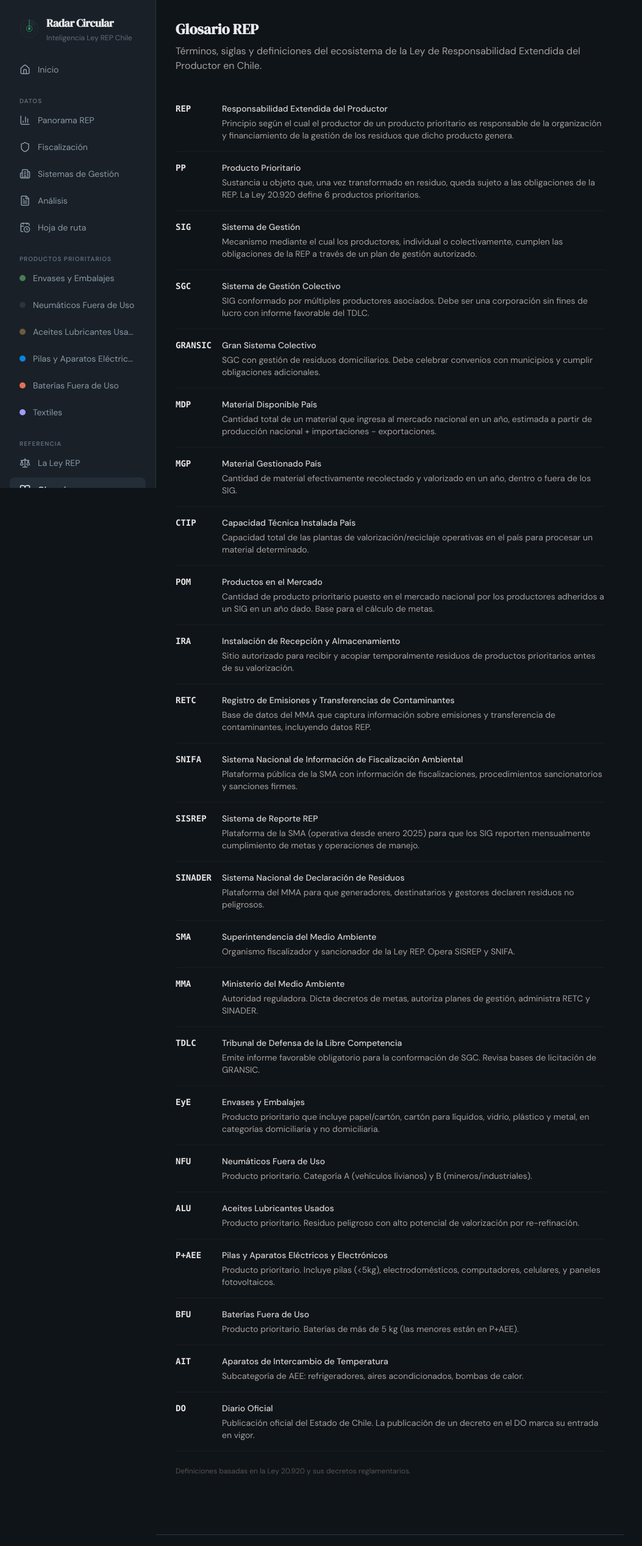
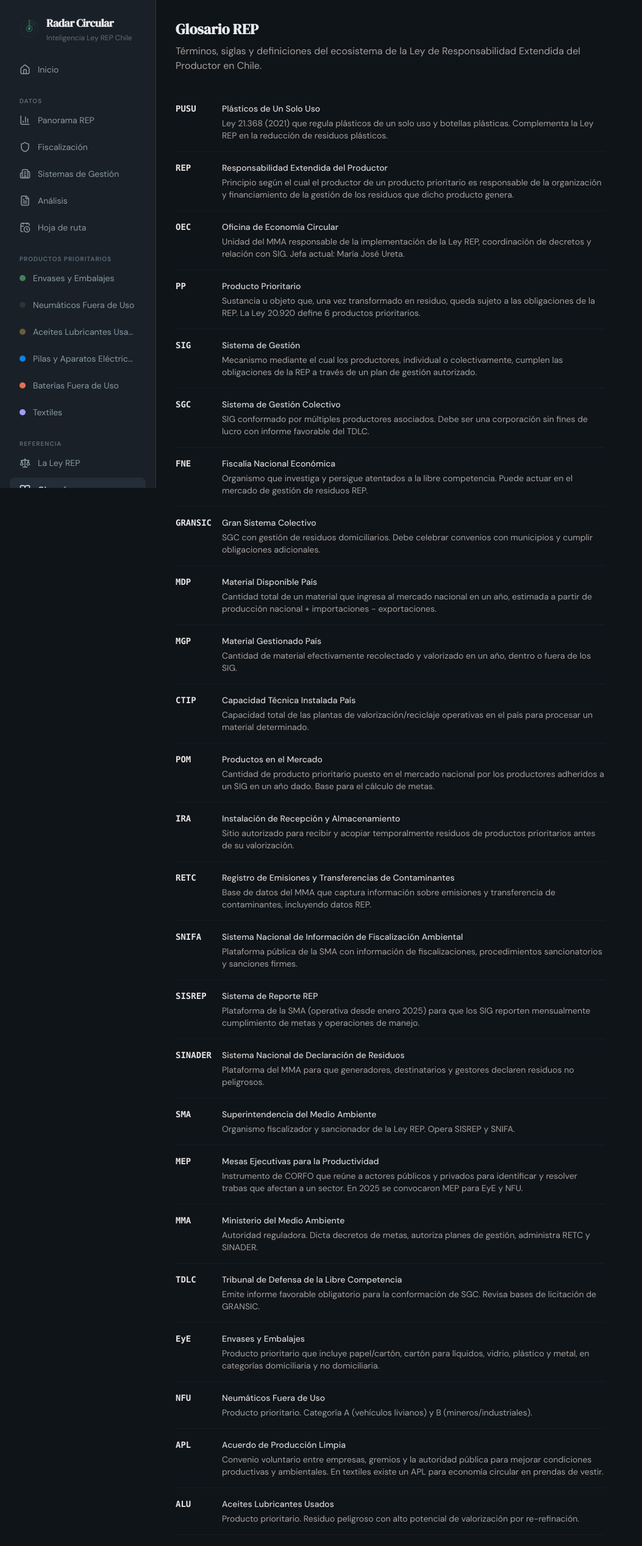
Before and after one commit to SergioMolinaM/radar-circular, a React (Vite) app: page /glosario in a window 1280 px wide. Shown: the top 2535 px of the page at 61% size, without its empty margins (0-1053 px from the left). Built offline with nearby package versions, Linux system fonts and the light colour scheme.

Commit message:
fix: MEP = Mesas Ejecutivas para la Productividad + glosario ampliado (APL, FNE, MEP, OEC, PUSU)

```diff
--- a/src/pages/Acerca.tsx
+++ b/src/pages/Acerca.tsx
@@ -77,12 +77,12 @@ const estudios = [
   },
   {
     nombre: 'Propuesta MEP REP EyE',
-    autor: 'Mesa de Economía Popular CORFO (2025)',
+    autor: 'Mesa Ejecutiva para la Productividad CORFO (2025)',
     descripcion: '12 organizaciones, 16 sesiones, 27 participantes. Diagnóstico de trabas y propuestas para la implementación de la Ley REP en envases y embalajes.',
   },
   {
     nombre: 'Informe MEP NFU',
-    autor: 'Mesa de Economía Popular CORFO (2025)',
+    autor: 'Mesa Ejecutiva para la Productividad CORFO (2025)',
     descripcion: '7 sesiones, 32 participantes. Diagnóstico de trabas y propuestas para neumáticos fuera de uso.',
   },
 ]
--- a/src/pages/Analisis.tsx
+++ b/src/pages/Analisis.tsx
@@ -40,7 +40,7 @@ export function Analisis() {
       <div>
         <h2 className="text-2xl font-bold mb-2">Análisis: trabas y propuestas</h2>
         <p className="text-stone-400 mb-1">
-          Diagnóstico de las Mesas de Economía Popular (MEP) convocadas por CORFO (2025),
+          Diagnóstico de las Mesas Ejecutivas para la Productividad (MEP) convocadas por CORFO (2025),
           con aportes de 12 organizaciones del ecosistema REP.
         </p>
         <p className="text-xs text-stone-500">
--- a/src/pages/Glosario.tsx
+++ b/src/pages/Glosario.tsx
@@ -1,10 +1,13 @@
 // src/pages/Glosario.tsx
 
 const terminos = [
+  { sigla: 'PUSU', nombre: 'Plásticos de Un Solo Uso', definicion: 'Ley 21.368 (2021) que regula plásticos de un solo uso y botellas plásticas. Complementa la Ley REP en la reducción de residuos plásticos.' },
   { sigla: 'REP', nombre: 'Responsabilidad Extendida del Productor', definicion: 'Principio según el cual el productor de un producto prioritario es responsable de la organización y financiamiento de la gestión de los residuos que dicho producto genera.' },
+  { sigla: 'OEC', nombre: 'Oficina de Economía Circular', definicion: 'Unidad del MMA responsable de la implementación de la Ley REP, coordinación de decretos y relación con SIG. Jefa actual: María José Ureta.' },
   { sigla: 'PP', nombre: 'Producto Prioritario', definicion: 'Sustancia u objeto que, una vez transformado en residuo, queda sujeto a las obligaciones de la REP. La Ley 20.920 define 6 productos prioritarios.' },
   { sigla: 'SIG', nombre: 'Sistema de Gestión', definicion: 'Mecanismo mediante el cual los productores, individual o colectivamente, cumplen las obligaciones de la REP a través de un plan de gestión autorizado.' },
   { sigla: 'SGC', nombre: 'Sistema de Gestión Colectivo', definicion: 'SIG conformado por múltiples productores asociados. Debe ser una corporación sin fines de lucro con informe favorable del TDLC.' },
+  { sigla: 'FNE', nombre: 'Fiscalía Nacional Económica', definicion: 'Organismo que investiga y persigue atentados a la libre competencia. Puede actuar en el mercado de gestión de residuos REP.' },
   { sigla: 'GRANSIC', nombre: 'Gran Sistema Colectivo', definicion: 'SGC con gestión de residuos domiciliarios. Debe celebrar convenios con municipios y cumplir obligaciones adicionales.' },
   { sigla: 'MDP', nombre: 'Material Disponible País', definicion: 'Cantidad total de un material que ingresa al mercado nacional en un año, estimada a partir de producción nacional + importaciones − exportaciones.' },
   { sigla: 'MGP', nombre: 'Material Gestionado País', definicion: 'Cantidad de material efectivamente recolectado y valorizado en un año, dentro o fuera de los SIG.' },
@@ -16,10 +19,12 @@ const terminos = [
   { sigla: 'SISREP', nombre: 'Sistema de Reporte REP', definicion: 'Plataforma de la SMA (operativa desde enero 2025) para que los SIG reporten mensualmente cumplimiento de metas y operaciones de manejo.' },
   { sigla: 'SINADER', nombre: 'Sistema Nacional de Declaración de Residuos', definicion: 'Plataforma del MMA para que generadores, destinatarios y gestores declaren residuos no peligrosos.' },
   { sigla: 'SMA', nombre: 'Superintendencia del Medio Ambiente', definicion: 'Organismo fiscalizador y sancionador de la Ley REP. Opera SISREP y SNIFA.' },
+  { sigla: 'MEP', nombre: 'Mesas Ejecutivas para la Productividad', definicion: 'Instrumento de CORFO que reúne a actores públicos y privados para identificar y resolver trabas que afectan a un sector. En 2025 se convocaron MEP para EyE y NFU.' },
   { sigla: 'MMA', nombre: 'Ministerio del Medio Ambiente', definicion: 'Autoridad reguladora. Dicta decretos de metas, autoriza planes de gestión, administra RETC y SINADER.' },
   { sigla: 'TDLC', nombre: 'Tribunal de Defensa de la Libre Competencia', definicion: 'Emite informe favorable obligatorio para la conformación de SGC. Revisa bases de licitación de GRANSIC.' },
   { sigla: 'EyE', nombre: 'Envases y Embalajes', definicion: 'Producto prioritario que incluye papel/cartón, cartón para líquidos, vidrio, plástico y metal, en categorías domiciliaria y no domiciliaria.' },
   { sigla: 'NFU', nombre: 'Neumáticos Fuera de Uso', definicion: 'Producto prioritario. Categoría A (vehículos livianos) y B (mineros/industriales).' },
+  { sigla: 'APL', nombre: 'Acuerdo de Producción Limpia', definicion: 'Convenio voluntario entre empresas, gremios y la autoridad pública para mejorar condiciones productivas y ambientales. En textiles existe un APL para economía circular en prendas de vestir.' },
   { sigla: 'ALU', nombre: 'Aceites Lubricantes Usados', definicion: 'Producto prioritario. Residuo peligroso con alto potencial de valorización por re-refinación.' },
   { sigla: 'P+AEE', nombre: 'Pilas y Aparatos Eléctricos y Electrónicos', definicion: 'Producto prioritario. Incluye pilas (<5kg), electrodomésticos, computadores, celulares, y paneles fotovoltaicos.' },
   { sigla: 'BFU', nombre: 'Baterías Fuera de Uso', definicion: 'Producto prioritario. Baterías de más de 5 kg (las menores están en P+AEE).' },
```
